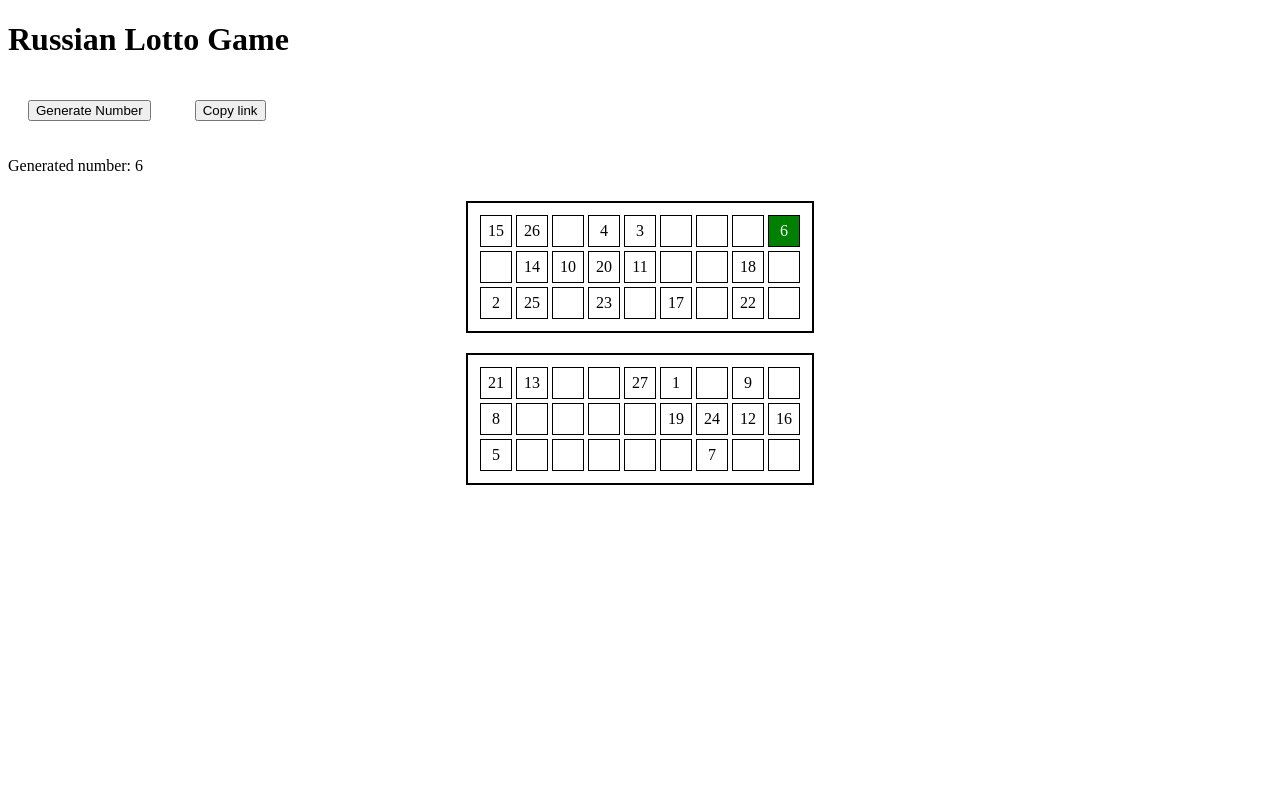
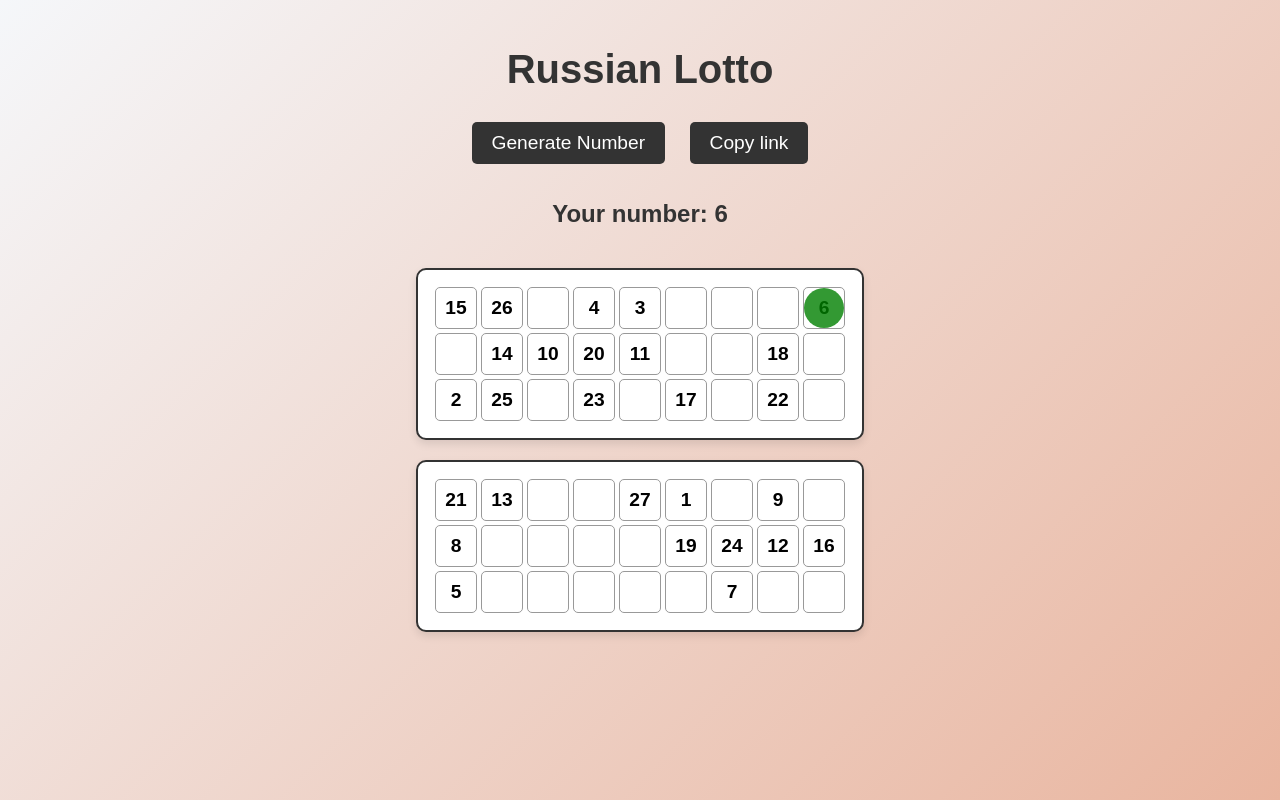
Before and after one commit to SherAndrei/russian-lotto, a plain HTML site: page index.html in a window 1280 px wide. Both pictures are taken after a click on the button "Generate Number". Drawn offline with Linux system fonts and the light colour scheme.

Commit message:
design refined

```diff
--- a/index.html
+++ b/index.html
@@ -5,16 +5,40 @@
     <meta name="viewport" content="width=device-width, initial-scale=1.0">
     <title>Russian Lotto</title>
     <style>
+
+        html, body {
+            margin: 0;
+            padding: 0;
+            background: linear-gradient(135deg, #f5f7fa, #e9b59f);
+            background-size: cover;
+            background-attachment: fixed; /* Keeps the background fixed even when scrolling */
+        }
+
+        body {
+            font-family: 'Arial', sans-serif;
+            text-align: center;
+            padding: 20px;
+        }
+
+        h1 {
+            font-size: 2.5em;
+            color: #333;
+            margin-bottom: 20px;
+        }
+
         #cards-container {
             display: flex;
-            flex-direction: column; /* Stack cards vertically */
-            align-items: center;    /* Center cards horizontally */
+            flex-direction: column;
+            align-items: center;
         }
 
         .card {
             margin: 10px;
-            border: 2px solid #000;
-            padding: 10px;
+            border: 2px solid #333;
+            padding: 15px;
+            border-radius: 10px;
+            box-shadow: 0px 4px 8px rgba(0, 0, 0, 0.1);
+            background-color: white;
         }
 
         .row {
@@ -22,23 +46,44 @@
         }
 
         .cell {
-            width: 30px;
-            height: 30px;
-            border: 1px solid #000;
+            width: 40px;
+            height: 40px;
+            border: 1px solid #999;
             display: flex;
             justify-content: center;
             align-items: center;
             margin: 2px;
+            font-weight: bold;
+            font-size: 1.2em;
+            border-radius: 5px;
+            transition: all 0.3s ease;
+            position: relative;
+        }
+
+        .cell:hover {
+            background-color: #f0f0f0;
+            transform: scale(1.1);
         }
 
         .chip {
             background-color: green;
+            opacity: 0.8;
             color: white;
+            border-radius: 50%;
+            width: 40px;
+            height: 40px;
+            position: absolute; /* Position chip over the cell */
+            top: 0;
+            left: 0;
+            display: flex;
+            justify-content: center;
+            align-items: center;
+            pointer-events: none; /* Prevent interaction with the chip */
         }
 
-        /* Highlight animation */
         .highlight {
-            animation: highlight-animation 1.5s ease-in-out;
+            animation: highlight-animation 1s ease-in-out;
+            z-index: 1; /* Ensure the chip is on top */
         }
 
         @keyframes highlight-animation {
@@ -47,45 +92,62 @@
             100% { background-color: green; color: white; }
         }
 
-        #generate-btn {
-            margin: 20px;
+        /* Button Styling */
+        button {
+            padding: 10px 20px;
+            font-size: 1.2em;
+            color: white;
+            background-color: #333;
+            border: none;
+            border-radius: 5px;
+            cursor: pointer;
+            transition: background-color 0.3s ease, transform 0.3s ease;
+            margin: 10px;
         }
 
-        #copy-link {
-            margin: 20px;
+        button:hover {
+            background-color: #555;
+            transform: scale(1.05);
+        }
+
+        button:active {
+            transform: scale(0.98);
+        }
+
+        #random-number {
+            font-size: 1.5em;
+            font-weight: bold;
+            margin-top: 20px;
+            color: #333;
+            height: 40px;  /* Fixed height to prevent layout shifting */
+            display: flex;
+            align-items: center;
+            justify-content: center;
         }
 
         /* Responsive design */
         @media (max-width: 600px) {
             .cell {
-                width: 20px;
-                height: 20px;
+                width: 30px;
+                height: 30px;
             }
 
             .card {
-                padding: 5px;
+                padding: 10px;
             }
 
-            #cards-container {
-                flex-direction: column;
-            }
-
-            #generate-btn {
-                margin: 10px;
-            }
-
-            #copy-link {
-                margin: 10px;
+            button {
+                font-size: 1em;
             }
         }
     </style>
 </head>
 <body>
 
-    <h1>Russian Lotto Game</h1>
+    <h1>Russian Lotto</h1>
     <button id="generate-btn">Generate Number</button>
     <button id="copy-link">Copy link</button>
-    <p id="random-number"></p>
+    <p id="random-number"></p> <!-- This element now has a fixed height -->
     <div id="cards-container"></div>
 
     <script>
@@ -96,11 +158,10 @@
         const num_cards = Math.ceil(amount_of_numbers / (rows_per_card * numbers_per_row));
 
         let generatedNumbers = new Set();
-        let drawnNumber = null;  // Keep track of the current number
+        let drawnNumber = null;
         let uniqueNumbers = shuffle(Array.from({ length: amount_of_numbers }, (_, i) => i + 1));
         const cards = [];
 
-        // Helper function to shuffle array elements
         function shuffle(array) {
             for (let i = array.length - 1; i > 0; i--) {
                 const j = Math.floor(Math.random() * (i + 1));
@@ -168,7 +229,6 @@
             return cards;
         }
 
-        // Generate a random number and update the board
         function generateRandomNumber() {
             if (generatedNumbers.size === amount_of_numbers) {
                 alert("All numbers have been generated!");
@@ -193,7 +253,7 @@
             params.set('state', state);
             history.pushState({}, '', `${window.location.pathname}?${params.toString()}`);
 
-            document.getElementById("random-number").textContent = "Generated number: " + randomNumber;
+            document.getElementById("random-number").textContent = "Your number: " + randomNumber;
         }
 
         function removeChip(number) {
@@ -201,7 +261,10 @@
                 const cells = card.querySelectorAll('.cell');
                 cells.forEach(cell => {
                     if (Number(cell.dataset.number) === number) {
-                        cell.classList.remove('chip');
+                        const chip = cell.querySelector('.chip');
+                        if (chip) {
+                            cell.removeChild(chip); // Remove the chip element
+                        }
                     }
                 });
             });
@@ -212,9 +275,12 @@
                 const cells = card.querySelectorAll('.cell');
                 cells.forEach(cell => {
                     if (Number(cell.dataset.number) === number) {
-                        cell.classList.add('chip');
-                        if (add_highlight)
-                            cell.classList.add('highlight');
+                        const chip = document.createElement('div');
+                        chip.classList.add('chip');
+                        if (add_highlight) {
+                            chip.classList.add('highlight');
+                        }
+                        cell.appendChild(chip);
                     }
                 });
             });
@@ -222,7 +288,6 @@
 
         document.getElementById('generate-btn').addEventListener('click', generateRandomNumber);
 
-        // On load, parse the URL to restore the board
         window.onload = function() {
             let params = new URLSearchParams(window.location.search);
             const encodedCards = params.get('cards');
@@ -264,7 +329,7 @@
             }, function(err) {
                 alert('Failed to copy text: ', err);
             });
-        };
+        }
 
         document.getElementById('copy-link').addEventListener('click', copyLinkToClipBoard);
 
```
